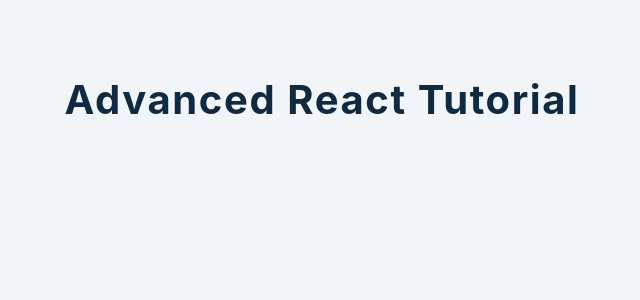
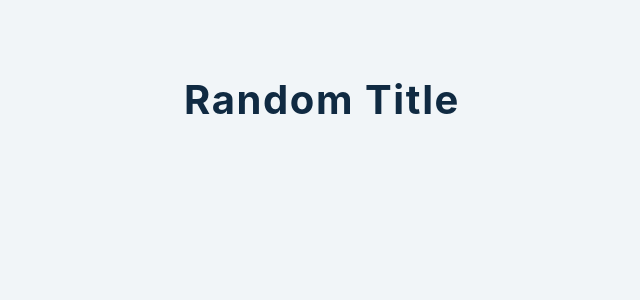
Before and after one commit to mukhtar-github/react-advanced, a React (Create React App) app: page / in a window 1280 px wide. Shown: the top 300 px of the page, without its empty margins (318-958 px from the left). Built offline with nearby package versions, Linux system fonts and the light colour scheme.

Commit message:
Update files

```diff
--- a/src/App.js
+++ b/src/App.js
@@ -1,9 +1,10 @@
 import React from 'react';
+import Setup from './tutorial/1-useState/setup/1-error-example.js';
 
 function App() {
   return (
     <div className='container'>
-      <h2>Advanced React Tutorial</h2>
+      <Setup />
     </div>
   );
 }
--- a/src/tutorial/1-useState/setup/1-error-example.js
+++ b/src/tutorial/1-useState/setup/1-error-example.js
@@ -1,7 +1,12 @@
 import React from 'react';
 
 const ErrorExample = () => {
-  return <h2>useState error example</h2>;
+  let title = 'random title';
+  return (
+    <React.Fragment>
+      <h2>{title}</h2>
+    </React.Fragment>
+  );
 };
 
 export default ErrorExample;
```
Also changed, not shown: 1 other file (tests, documents, lock files or other folders).
